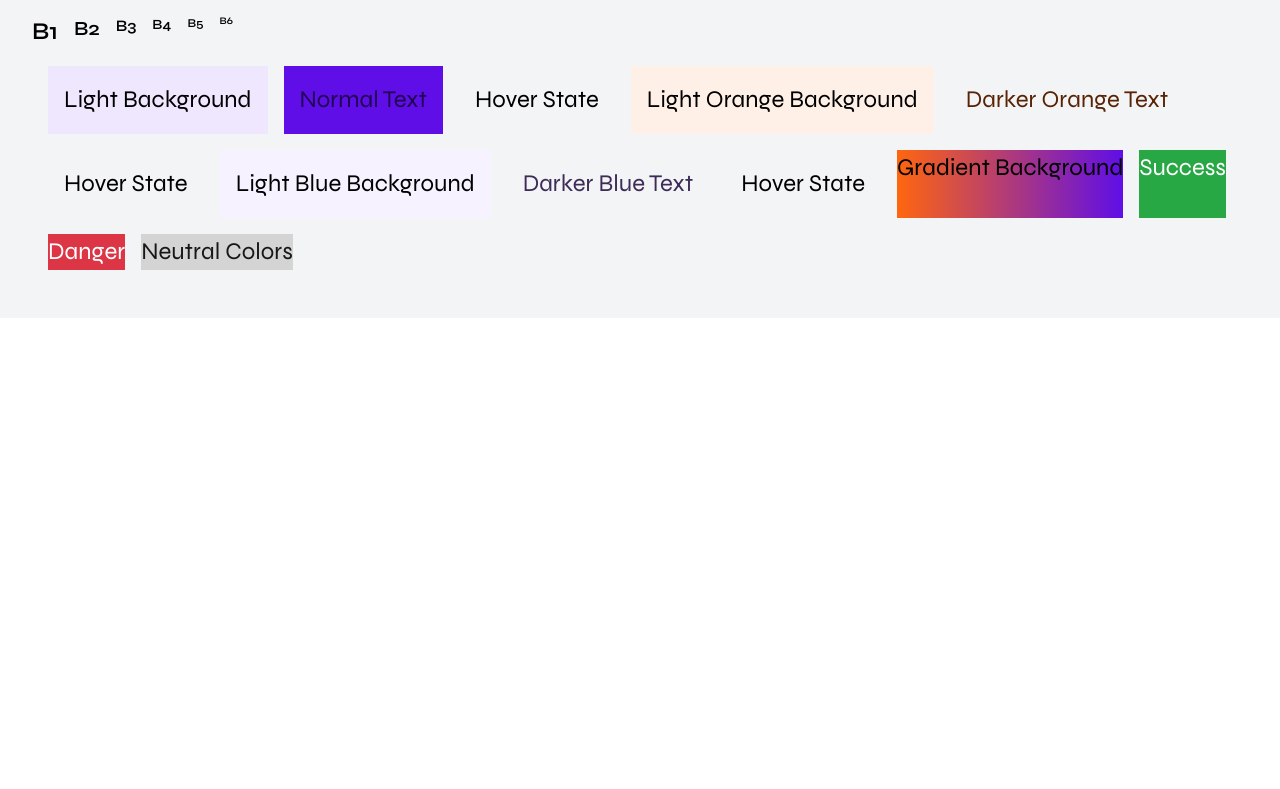
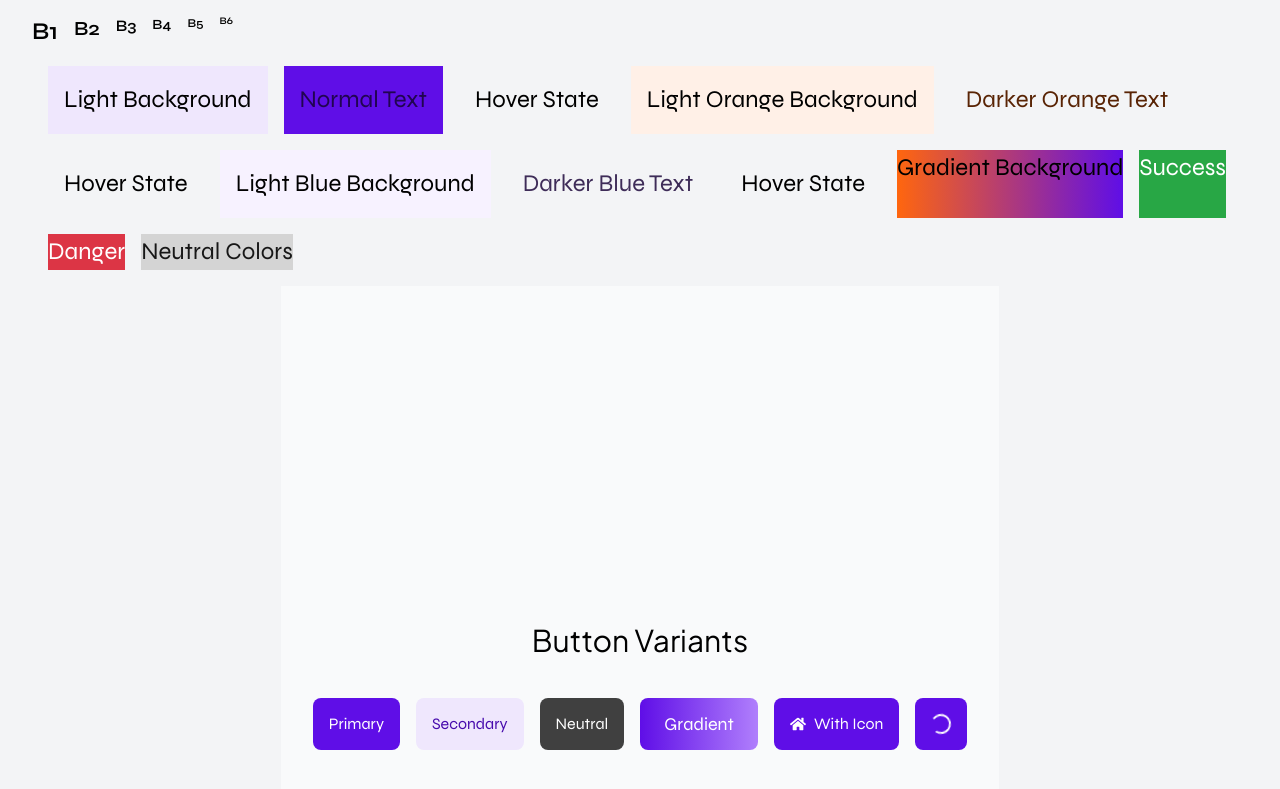
Before and after one commit to gracekarinn/ICPSeeker, a React (Vite) app in the folder src/icpseeker_frontend/: page / in a window 1280 px wide. Shown: the part 659-1448 px from the top of the page. Before the commit the page ends 977 px from the top, so only its background shows below. Built offline with nearby package versions, Linux system fonts and the light colour scheme.

Commit message:
Style: Add buttons (unfix)

```diff
--- a/src/icpseeker_frontend/package.json
+++ b/src/icpseeker_frontend/package.json
@@ -15,7 +15,8 @@
     "@dfinity/candid": "^1.4.0",
     "@dfinity/principal": "^1.4.0",
     "react": "^18.2.0",
-    "react-dom": "^18.2.0"
+    "react-dom": "^18.2.0",
+    "react-icons": "^5.3.0"
   },
   "devDependencies": {
     "@types/react": "^18.2.14",
--- a/src/icpseeker_frontend/src/App.jsx
+++ b/src/icpseeker_frontend/src/App.jsx
@@ -1,5 +1,8 @@
 import { useState } from "react";
 import { icpseeker_backend } from "declarations/icpseeker_backend";
+import React from "react";
+import Button from "./components/button";
+import { FaHome } from "react-icons/fa";
 
 function App() {
   const [greeting, setGreeting] = useState("");
@@ -113,6 +116,41 @@ function App() {
         <div className="bg-state-danger text-white">Danger</div>
         <div className="bg-neutral-300 text-neutral-900">Neutral Colors</div>
     </div>
+    <div className="min-h-screen flex flex-col items-center justify-center space-y-4 bg-gray-50 p-8">
+      <h1 className="text-3xl font-heading mb-6">Button Variants</h1>
+      <div className="flex flex-wrap gap-4">
+        {/* Primary Button */}
+        <Button variant="primary" size="medium">
+          Primary
+        </Button>
+
+        {/* Secondary Button */}
+        <Button variant="secondary" size="medium">
+          Secondary
+        </Button>
+
+        {/* Neutral Button */}
+        <Button variant="neutral" size="medium">
+          Neutral
+        </Button>
+
+        {/* Gradient Button */}
+        <Button variant="gradient" size="large">
+          Gradient
+        </Button>
+
+        {/* Button with Icon */}
+        <Button variant="primary" size="medium" icon={<FaHome />}>
+          With Icon
+        </Button>
+
+        {/* Loading Button */}
+        <Button variant="primary" size="medium" isLoading={true}>
+          Loading
+        </Button>
+      </div>
+    </div>
+
     </main>
   );
 }
--- /dev/null
+++ b/src/icpseeker_frontend/src/components/button/index.jsx
@@ -0,0 +1,49 @@
+import React from "react";
+
+const Button = ({
+  children,
+  variant = "primary", // primary, secondary, neutral, gradient
+  icon = null, // Ikon di sisi kiri tombol
+  size = "medium", // small, medium, large
+  isLoading = false, // Menambahkan spinner loading
+  className = "",
+  ...props
+}) => {
+  const baseStyles =
+    "flex items-center justify-center rounded-lg font-medium transition-all duration-300 focus:outline-none focus:ring-2 focus:ring-offset-2";
+
+  const sizeStyles = {
+    small: "text-sm py-1 px-3",
+    medium: "text-base py-2 px-4",
+    large: "text-lg py-3 px-6",
+  };
+
+  const variantStyles = {
+    primary:
+      "bg-purple-normal text-white hover:bg-purple-dark focus:ring-purple-normal",
+    secondary:
+      "bg-purple-light text-purple-dark hover:bg-purple-normal focus:ring-purple-light",
+    neutral:
+      "bg-neutral-700 text-white hover:bg-neutral-900 focus:ring-neutral-700",
+    gradient:
+      "bg-gradient-to-r from-purple-normal to-blue-normal text-white hover:from-purple-dark hover:to-blue-dark focus:ring-purple-normal",
+  };
+
+  return (
+    <button
+      className={`${baseStyles} ${sizeStyles[size]} ${variantStyles[variant]} ${className}`}
+      {...props}
+    >
+      {isLoading ? (
+        <span className="animate-spin w-5 h-5 border-2 border-white border-t-transparent rounded-full"></span>
+      ) : (
+        <>
+          {icon && <span className="mr-2">{icon}</span>}
+          {children}
+        </>
+      )}
+    </button>
+  );
+};
+
+export default Button;
```
Also changed, not shown: 1 other file (tests, documents, lock files or other folders).
